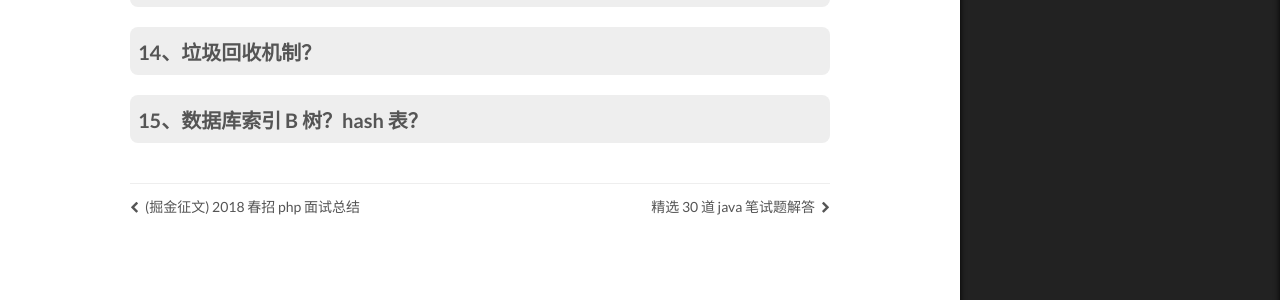
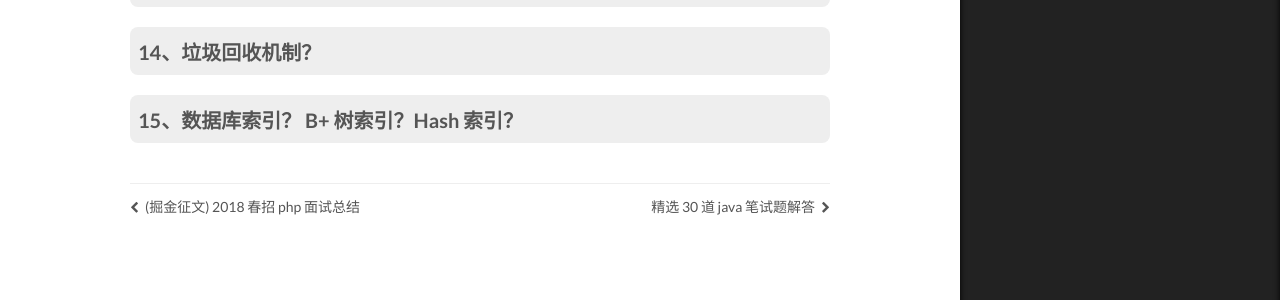
Before and after one commit to nnngu/LearningNotes, a Jekyll site: the page built from _posts/2018-06-05-PHP 面试题收集.md, in a window 1280 px wide and 1400 px high, scrolled down 19914 px. Shown: the part 971-1271 px from the top of the window. Built offline with Jekyll 4.4.1, drawn with Linux system fonts in a browser that asks for light colours.

Commit message:
修改文件: _posts/2018-06-05-PHP 面试题收集.md

```diff
--- a/_posts/2018-06-05-PHP 面试题收集.md
+++ b/_posts/2018-06-05-PHP 面试题收集.md
@@ -680,7 +680,7 @@ Laravel 框架内置的 Auth 用来验证用户是否登录，底层也是使用
 
 ### 14、垃圾回收机制？
 
-### 15、数据库索引 B 树？hash 表？
+### 15、数据库索引？ B+ 树索引？Hash 索引？
 
 
 
```
